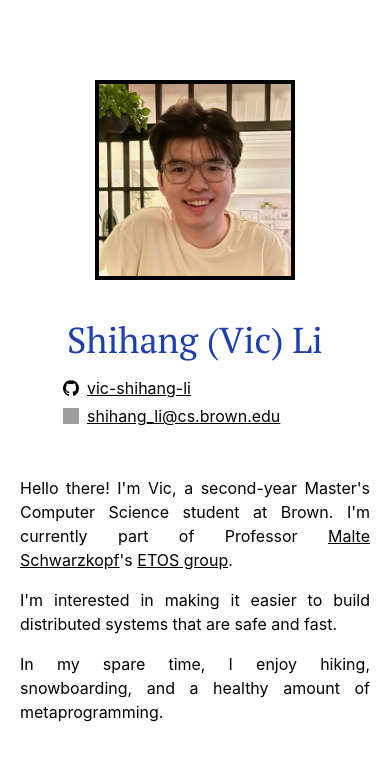
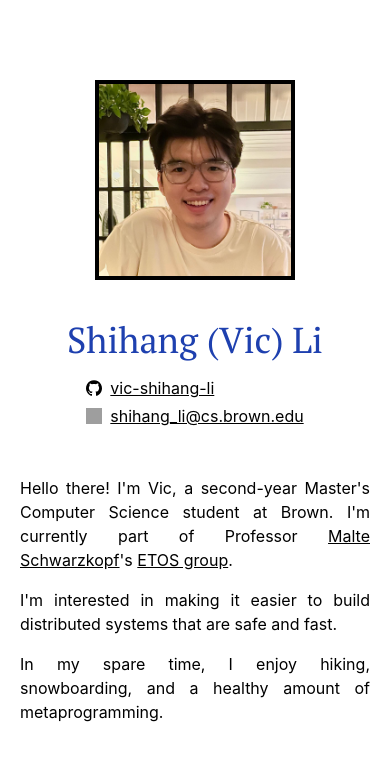
Before and after one commit to vic-lsh/vli, a Next.js app: page / in a window 390 px wide. Shown: the top 760 px of the page. Built offline with nearby package versions, Linux system fonts and the light colour scheme; grey boxes are pictures that could not be loaded.

Commit message:
fix contact info alignment

```diff
--- a/pages/index.tsx
+++ b/pages/index.tsx
@@ -82,7 +82,7 @@ const TitleArea = () => (
     <span className="m-10">
       <ProfilePic />
     </span>
-    <span className="flex flex-col gap-2 md:gap-6">
+    <span className="flex flex-col items-center md:items-start gap-2 md:gap-6">
       <NameHeader>Shihang (Vic) Li</NameHeader>
       <ContactInfo />
     </span>
```
